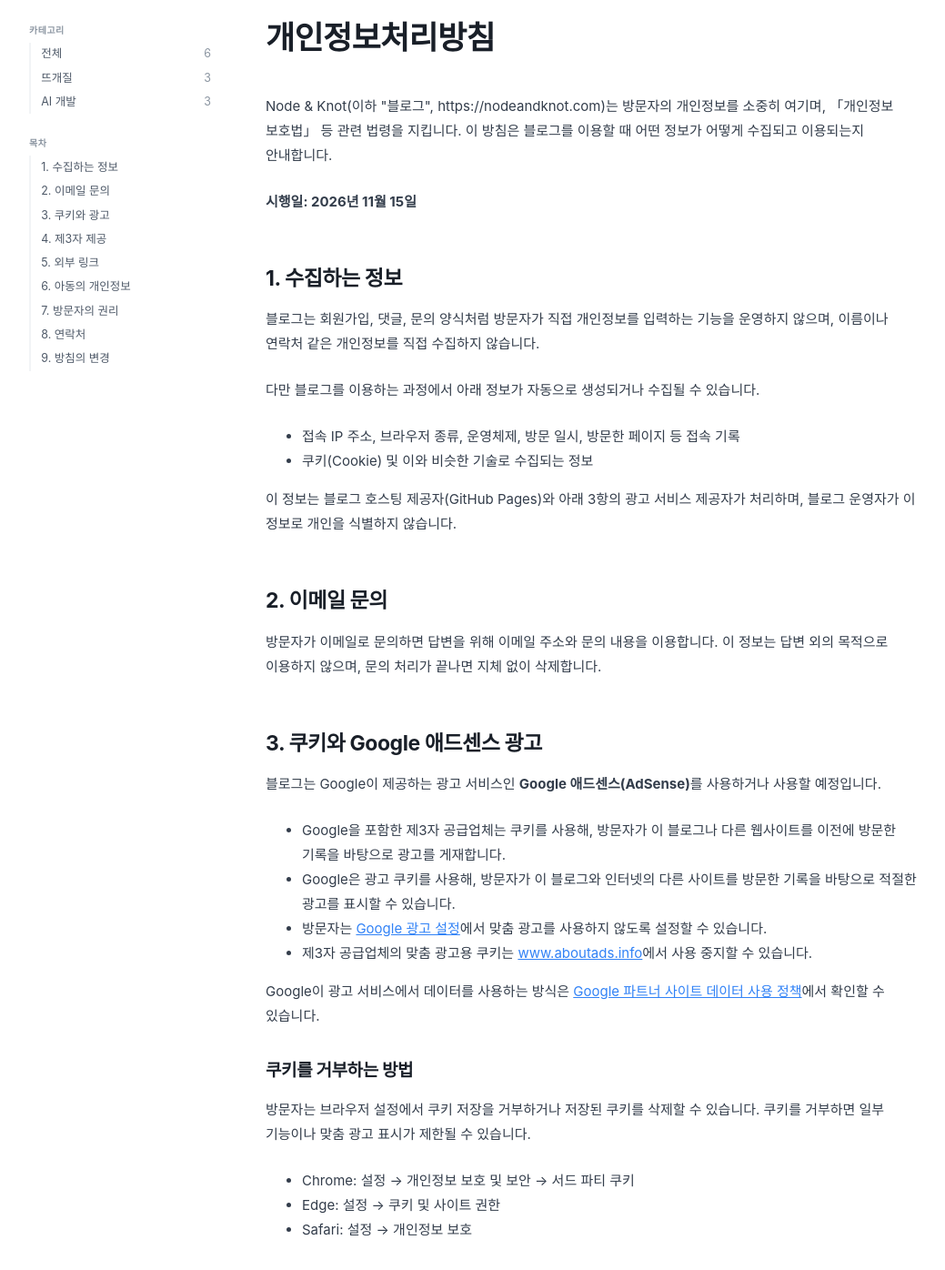
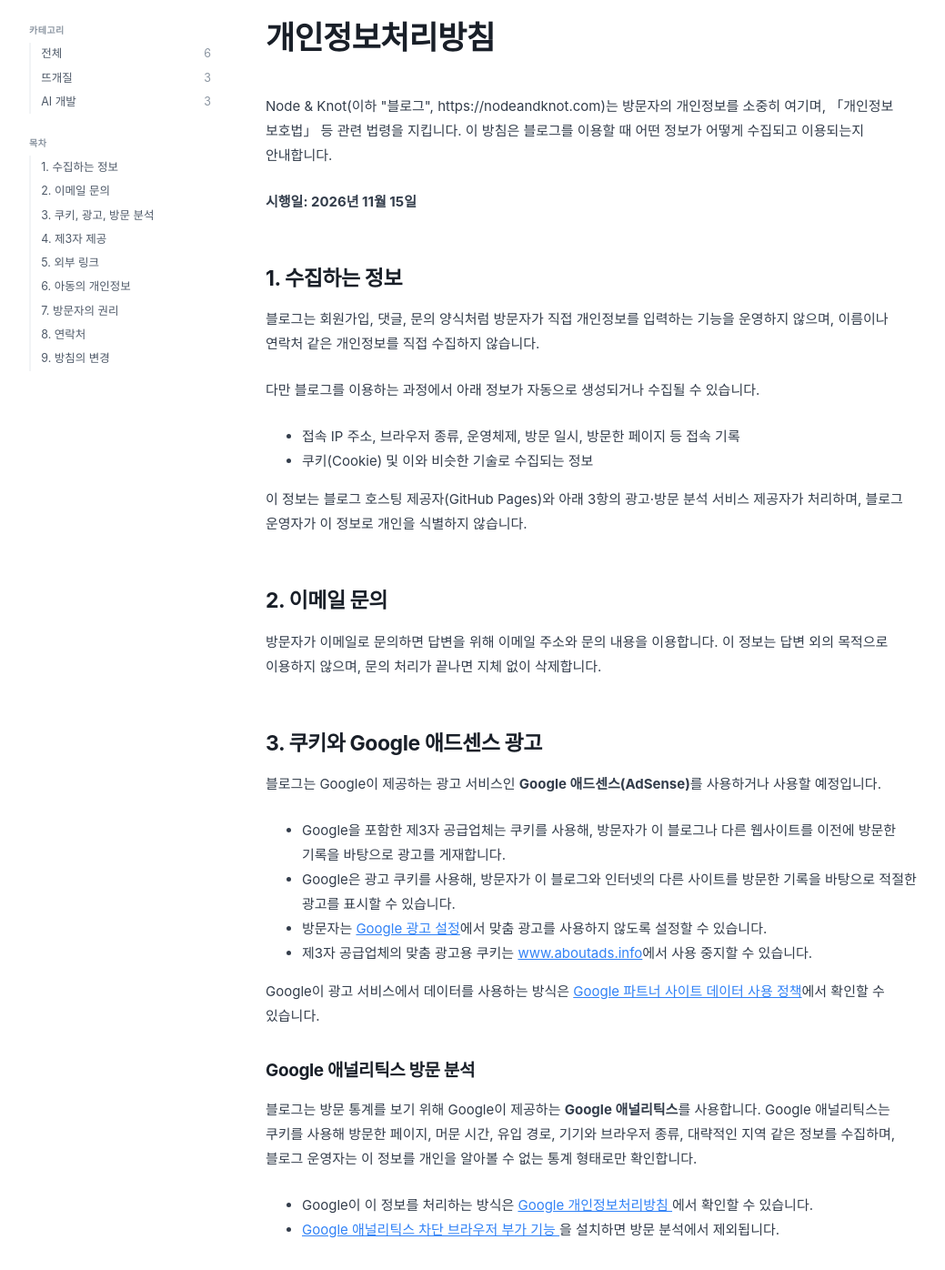
Before and after one commit to syrjuli-create/nodeandknot, an Astro site: page /privacy in a window 1280 px wide. Shown: the part 103-1499 px from the top of the page at 91% size, without its empty margins (118-1157 px from the left). Built offline with nearby package versions, Linux system fonts and the light colour scheme; Astro itself is replaced by a stand-in of ours; a web font is replaced by a local one.

Commit message:
Add Google Analytics (GA4) tracking and privacy notice
Co-Authored-By: Claude Opus 5.5 <noreply@anthropic.com>

```diff
--- a/src/components/BaseHead.astro
+++ b/src/components/BaseHead.astro
@@ -4,7 +4,7 @@
 import '../styles/global.css';
 import type { ImageMetadata } from 'astro';
 import FallbackImage from '../assets/og-default.png';
-import { SITE_TITLE } from '../consts';
+import { GA_MEASUREMENT_ID, SITE_TITLE } from '../consts';
 
 interface Props {
 	title: string;
@@ -15,7 +15,26 @@ interface Props {
 const canonicalURL = new URL(Astro.url.pathname, Astro.site);
 
 const { title, description, image = FallbackImage } = Astro.props;
+
+// 방문 분석은 배포 사이트에서만 켠다. (로컬 미리보기 방문이 통계에 섞이지 않게)
+const gaId = import.meta.env.PROD ? GA_MEASUREMENT_ID : '';
 ---
+
+{
+	gaId && (
+		<>
+			<script is:inline async src={`https://www.googletagmanager.com/gtag/js?id=${gaId}`} />
+			<script is:inline define:vars={{ gaId }}>
+				window.dataLayer = window.dataLayer || [];
+				function gtag() {
+					dataLayer.push(arguments);
+				}
+				gtag('js', new Date());
+				gtag('config', gaId);
+			</script>
+		</>
+	)
+}
 
 <!-- Global Metadata -->
 <meta charset="utf-8" />
--- a/src/consts.ts
+++ b/src/consts.ts
@@ -16,3 +16,7 @@ export const CATEGORIES = [
 ] as const;
 
 export type CategoryName = (typeof CATEGORIES)[number]['name'];
+
+// Google 애널리틱스(GA4) 측정 ID. 예: 'G-ABC123XYZ'
+// 비워 두면 방문 분석 코드가 들어가지 않는다. 배포 빌드에서만 동작한다(npm run dev에서는 꺼짐).
+export const GA_MEASUREMENT_ID = 'G-79HVTEG8VP';
--- a/src/pages/privacy.astro
+++ b/src/pages/privacy.astro
@@ -1,6 +1,9 @@
 ---
 import Layout from '../layouts/BlogPost.astro';
-import { CONTACT_EMAIL } from '../consts';
+import { CONTACT_EMAIL, GA_MEASUREMENT_ID } from '../consts';
+
+// 방문 분석 안내는 실제로 Google 애널리틱스를 켰을 때만 보여 준다.
+const usesAnalytics = GA_MEASUREMENT_ID !== '';
 import type { NavSection } from '../lib/nav';
 
 const sidebar: NavSection[] = [
@@ -9,7 +12,7 @@ const sidebar: NavSection[] = [
 		items: [
 			{ text: '1. 수집하는 정보', href: '#collect' },
 			{ text: '2. 이메일 문의', href: '#inquiry' },
-			{ text: '3. 쿠키와 광고', href: '#cookies' },
+			{ text: usesAnalytics ? '3. 쿠키, 광고, 방문 분석' : '3. 쿠키와 광고', href: '#cookies' },
 			{ text: '4. 제3자 제공', href: '#third-party' },
 			{ text: '5. 외부 링크', href: '#links' },
 			{ text: '6. 아동의 개인정보', href: '#children' },
@@ -46,7 +49,8 @@ const sidebar: NavSection[] = [
 		<li>쿠키(Cookie) 및 이와 비슷한 기술로 수집되는 정보</li>
 	</ul>
 	<p>
-		이 정보는 블로그 호스팅 제공자(GitHub Pages)와 아래 3항의 광고 서비스 제공자가 처리하며, 블로그
+		이 정보는 블로그 호스팅 제공자(GitHub Pages)와 아래 3항의 광고{usesAnalytics && '·방문 분석'} 서비스
+		제공자가 처리하며, 블로그
 		운영자가 이 정보로 개인을 식별하지 않습니다.
 	</p>
 
@@ -86,6 +90,35 @@ const sidebar: NavSection[] = [
 			>Google 파트너 사이트 데이터 사용 정책</a
 		>에서 확인할 수 있습니다.
 	</p>
+
+	{
+		usesAnalytics && (
+			<>
+				<h3>Google 애널리틱스 방문 분석</h3>
+				<p>
+					블로그는 방문 통계를 보기 위해 Google이 제공하는 <strong>Google 애널리틱스</strong>를
+					사용합니다. Google 애널리틱스는 쿠키를 사용해 방문한 페이지, 머문 시간, 유입 경로, 기기와
+					브라우저 종류, 대략적인 지역 같은 정보를 수집하며, 블로그 운영자는 이 정보를 개인을 알아볼 수
+					없는 통계 형태로만 확인합니다.
+				</p>
+				<ul>
+					<li>
+						Google이 이 정보를 처리하는 방식은
+						<a href="https://policies.google.com/privacy" target="_blank" rel="noopener">
+							Google 개인정보처리방침
+						</a>
+						에서 확인할 수 있습니다.
+					</li>
+					<li>
+						<a href="https://tools.google.com/dlpage/gaoptout" target="_blank" rel="noopener">
+							Google 애널리틱스 차단 브라우저 부가 기능
+						</a>
+						을 설치하면 방문 분석에서 제외됩니다.
+					</li>
+				</ul>
+			</>
+		)
+	}
 
 	<h3>쿠키를 거부하는 방법</h3>
 	<p>
```
